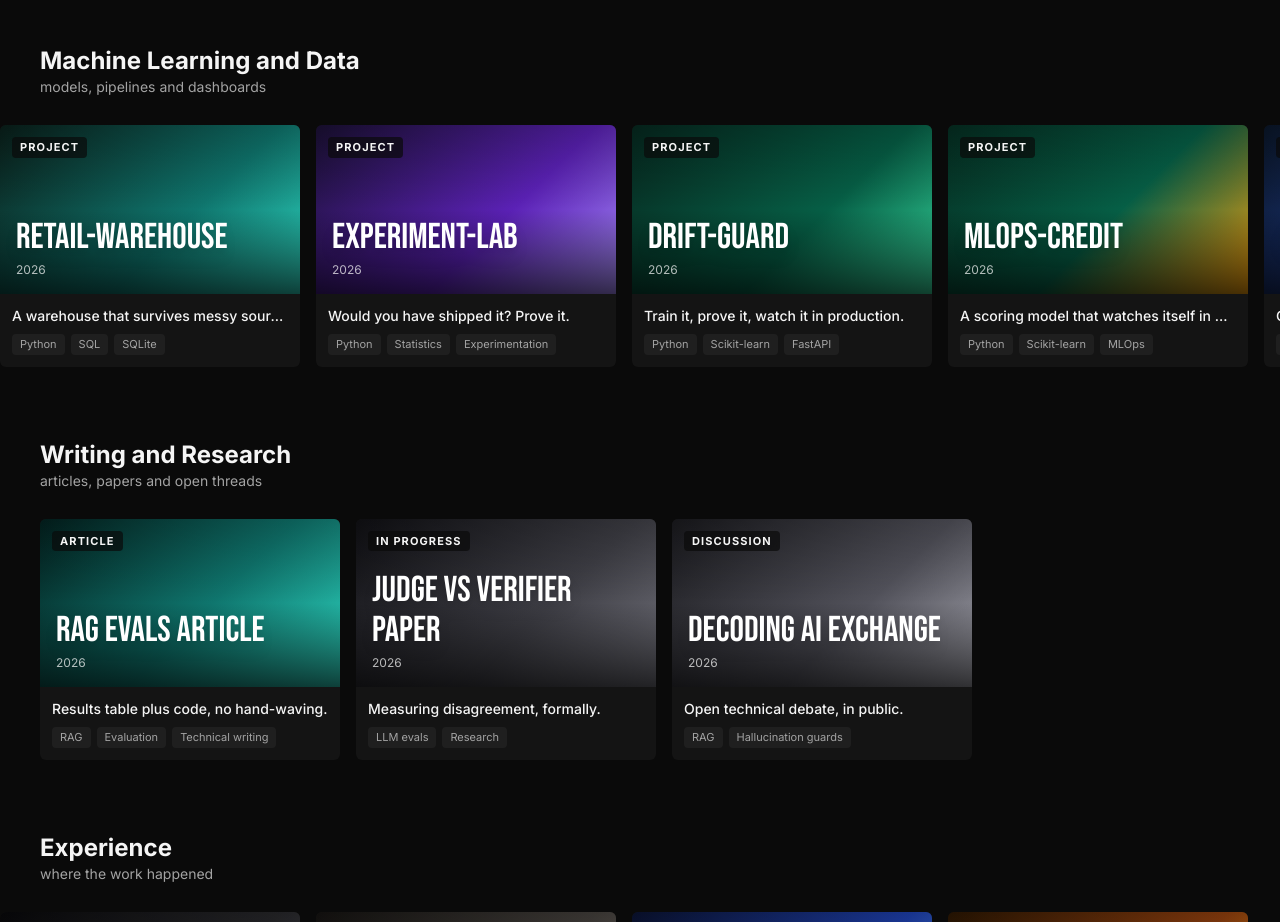
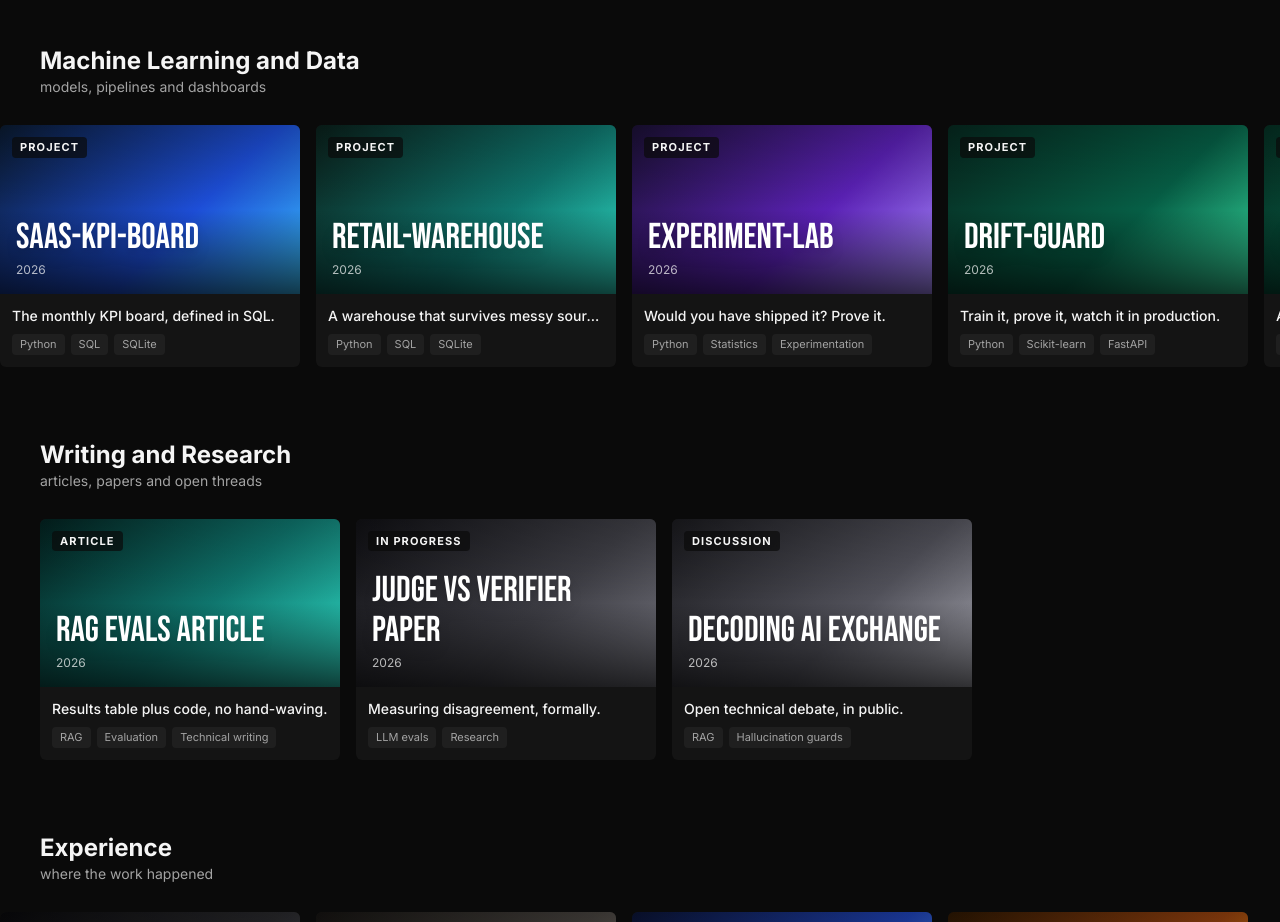
Before and after one commit to Jagadeesh5045/portfolio, a React (Vite) app: page / in a window 1280 px wide. Shown: the part 1060-1982 px from the top of the page. Built offline with nearby package versions, Linux system fonts and the light colour scheme.

Commit message:
Add saas-kpi-board project card

```diff
--- a/src/data/content.ts
+++ b/src/data/content.ts
@@ -122,6 +122,24 @@ export const ROWS: Row[] = [
     title: 'Machine Learning and Data',
     subtitle: 'models, pipelines and dashboards',
     items: [
+      {
+        id: 'saas-kpi-board',
+        name: 'saas-kpi-board',
+        tagline: 'The monthly KPI board, defined in SQL.',
+        description:
+          'SaaS subscription KPI analytics in Python, SQLite and SQL: a billing-shaped warehouse (714 customers, 5,246 snapshots, 18 months) and a named, tested SQL KPI suite covering MRR, logo and revenue churn, cohort retention, GRR and NRR, plan mix, and channel LTV, CAC and payback, generating an analyst report and CSV extracts. Latest month: MRR £48,824, 566 active customers, GRR 76.8% and NRR 95.2% at 12 months, Referral the strongest channel on LTV:CAC. 14 tests green.',
+        year: '2026',
+        badge: 'Project',
+        tags: ['Python', 'SQL', 'SQLite', 'KPI reporting'],
+        metrics: ['MRR £48,824, 566 active', 'GRR 76.8%, NRR 95.2%', '14 tests green'],
+        links: [
+          {
+            label: 'View on GitHub',
+            url: 'https://github.com/Jagadeesh5045/AI-builds/tree/main/projects/saas-kpi-board',
+          },
+        ],
+        art: 'linear-gradient(135deg, #0a1a2f 0%, #1d4ed8 60%, #38bdf8 100%)',
+      },
       {
         id: 'retail-warehouse',
         name: 'retail-warehouse',
```
